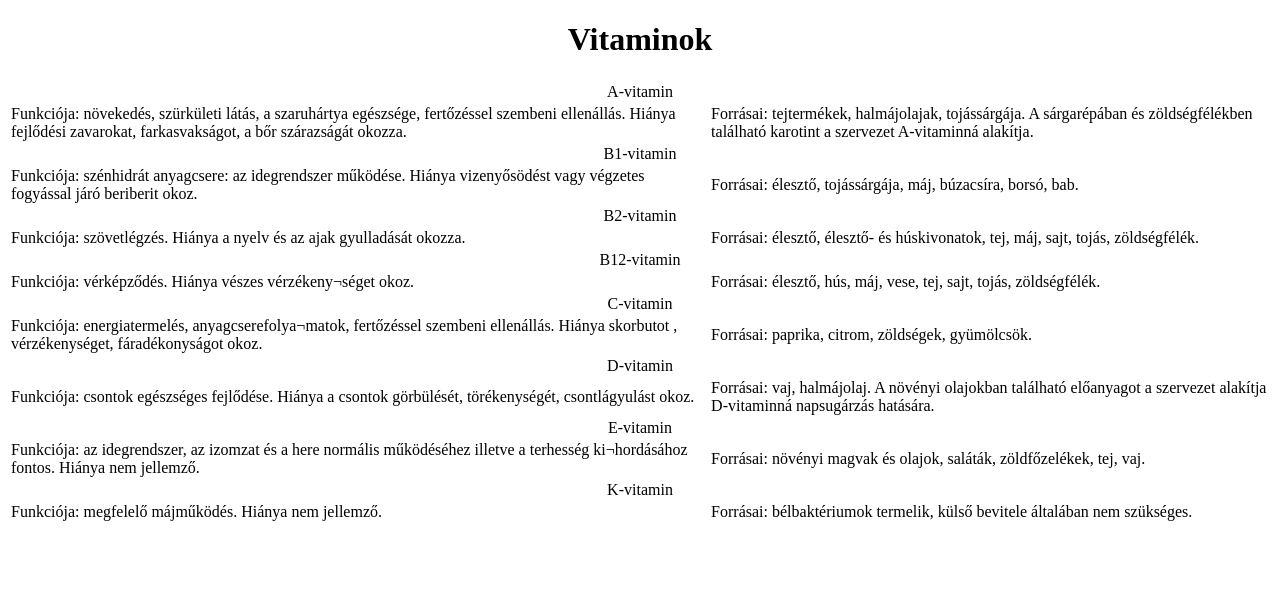
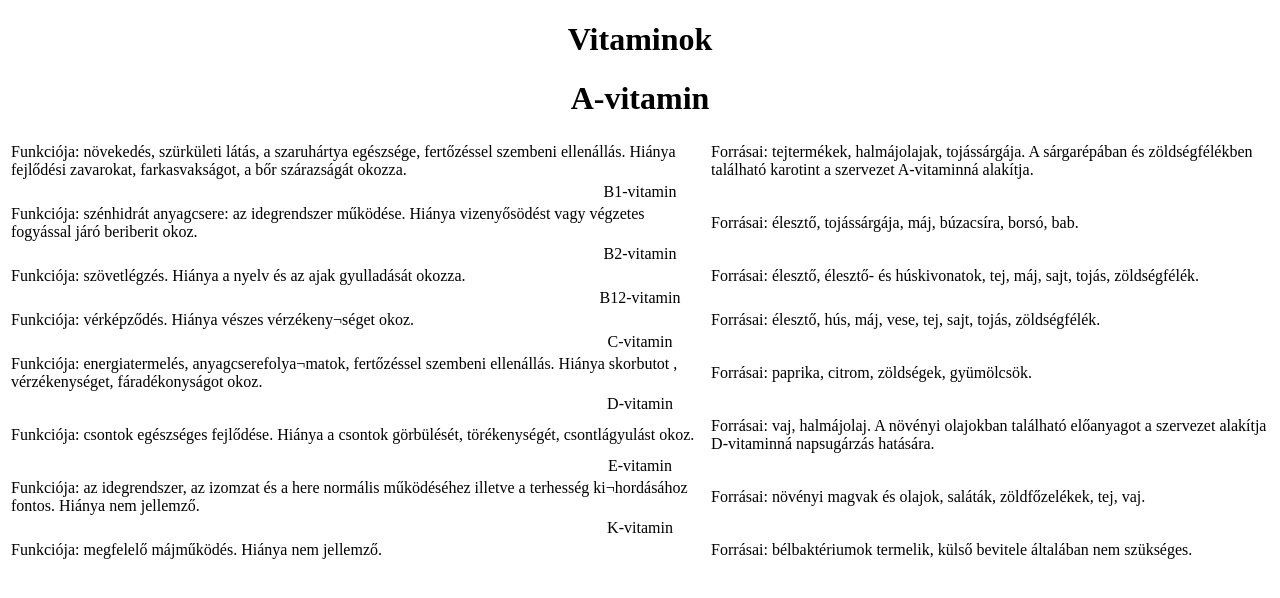
Before and after one commit to BMarci11/BMarci11.github.io, a plain HTML site: page index.html in a window 1280 px wide. Drawn offline with Linux system fonts and the light colour scheme.

Commit message:
mentes 10

```diff
--- a/index.html
+++ b/index.html
@@ -13,9 +13,9 @@
 
     <table align="center">
         <tr>
-            <td colspan="2" align="center">
+            <h1 colspan="2" align="center">
                 A-vitamin
-            </td>
+            </h1>
         </tr>
         <tr>
             <td>
```
